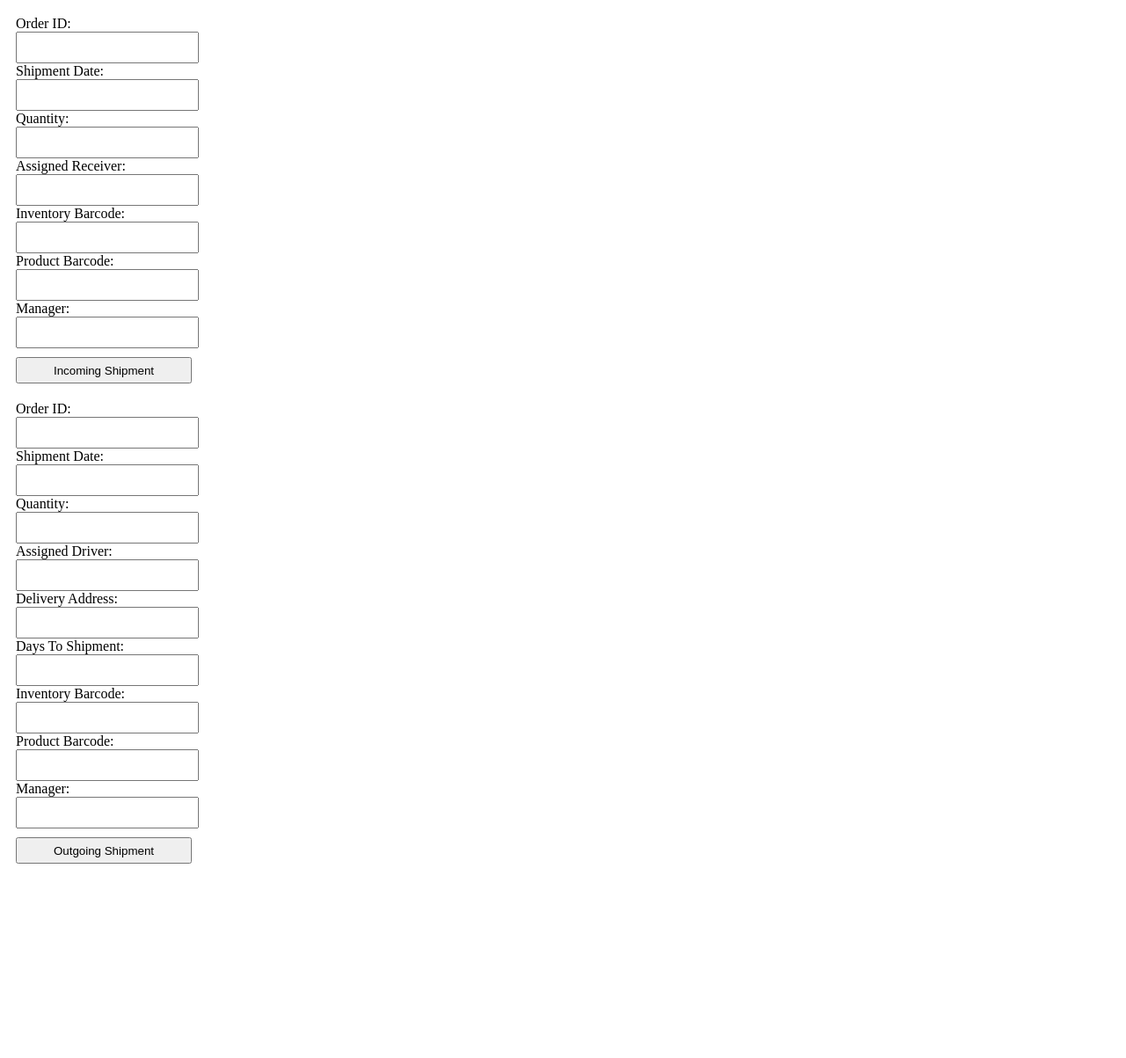
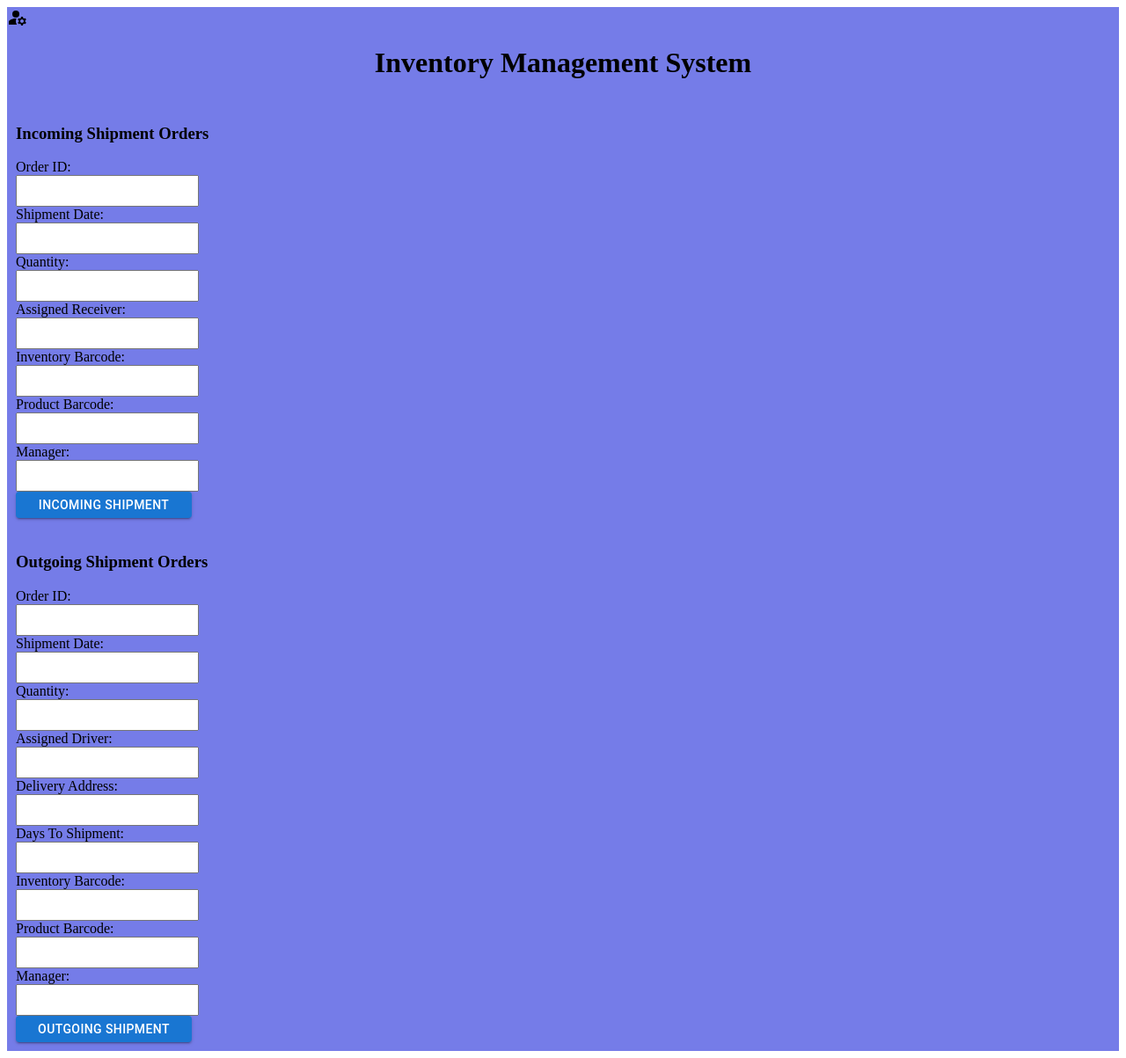
Before and after one commit to h-xi/Simple-Inventory-Management, a React (Create React App) app in the folder front_end/: page / in a window 1280 px wide. Shown: the whole page at 88% size. Before the commit the page ends 1000 px from the top, so only its background shows below. Built offline with nearby package versions, Linux system fonts and the light colour scheme.

Commit message:
Adding simple styling + button changes

```diff
--- a/front_end/package.json
+++ b/front_end/package.json
@@ -3,6 +3,10 @@
   "version": "0.1.0",
   "private": true,
   "dependencies": {
+    "@emotion/react": "^11.10.0",
+    "@emotion/styled": "^11.10.0",
+    "@mui/icons-material": "^5.8.4",
+    "@mui/material": "^5.9.3",
     "@testing-library/jest-dom": "^5.16.4",
     "@testing-library/react": "^13.3.0",
     "@testing-library/user-event": "^13.5.0",
--- a/front_end/src/App.css
+++ b/front_end/src/App.css
@@ -2,6 +2,8 @@
   display: flex;
   flex-direction: column;
   justify-content: center;
+  background-color: #757ce8;
+  font: -apple-system;
 }
 
 .Incoming {
@@ -49,3 +51,20 @@
 .Outgoing button:hover {
   cursor: pointer;
 }
+
+.icons {
+  position: absolute;
+  right: 0;
+
+  list-style: none;
+  margin: 0;
+  padding: 0;
+  float: right;
+  margin-top: 10px;
+  margin-right: 5px;
+}
+
+.App-name {
+  display: flex;
+  justify-content: center;
+}
--- a/front_end/src/App.js
+++ b/front_end/src/App.js
@@ -1,6 +1,10 @@
 import './App.css';
 import { useState } from 'react';
 import Axios from 'axios';
+import * as React from 'react';
+import ManageAccountsIcon from '@mui/icons-material/ManageAccounts';
+import Button from '@mui/material/Button';
+import Stack from '@mui/material/Stack';
 
 function App() {
   // let defaultDate = new Date();
@@ -49,10 +53,9 @@ function App() {
   }, orderType: "OutgoingShipmentOrder"};
 
   const updateOutgoingOrder = () => {
-    console.log(outgoingData);
     Axios.post('http://localhost:3000/orders', outgoingData
     ).then(() => {
-      console.log("success");
+      console.log("Outgoing data successfully updated:", outgoingData);
     }).catch(error => {
       console.log(error.response.data);
     });
@@ -60,7 +63,10 @@ function App() {
 
   return (
     <div className="App">
+      <ManageAccountsIcon icon="ManageAccounts"/>
+      <h1 className="App-name">Inventory Management System</h1>
       <div className="Incoming">
+        <h3>Incoming Shipment Orders</h3>
         <label>Order ID:</label>
         <input type="number"
           onChange={(event) => {
@@ -103,9 +109,12 @@ function App() {
             setManager(event.target.value);
           }}
         />
-        <button onClick={updateIncomingOrder}>Incoming Shipment</button>
+        <Stack direction="row" spacing={2}>
+        <Button variant="contained" onClick={updateIncomingOrder}>Incoming Shipment</Button>
+        </Stack>
       </div>
       <div className="Outgoing">
+        <h3>Outgoing Shipment Orders</h3>
         <label>Order ID:</label>
         <input type="number"
           onChange={(event) => {
@@ -160,7 +169,9 @@ function App() {
             setManager(event.target.value);
           }}
         />
-        <button onClick={updateOutgoingOrder}>Outgoing Shipment</button>
+        <Stack direction="row" spacing={2}>
+        <Button variant="contained" onClick={updateOutgoingOrder}>Outgoing Shipment</Button>
+        </Stack>
       </div>
     </div>
   );
```
Also changed, not shown: 1 other file (tests, documents, lock files or other folders).
